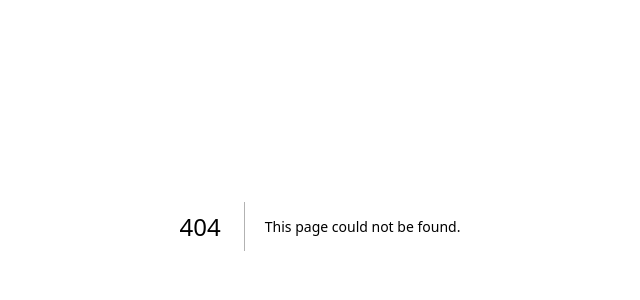
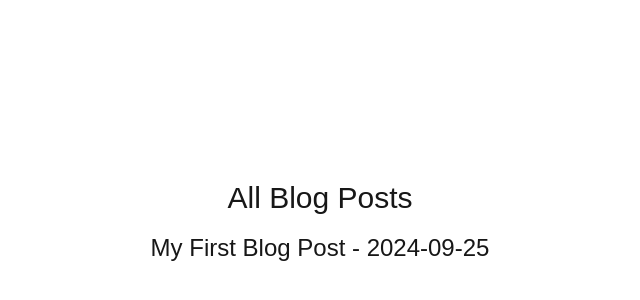
Before and after one commit to rohitjbcodeapp/nextcicd, a Next.js app: page /posts in a window 1280 px wide. Before the commit this address had no page. Shown: the part 174-474 px from the top of the page, without its empty margins (320-960 px from the left). Built offline with nearby package versions, Linux system fonts and the light colour scheme.

Commit message:
set blog with mdx

```diff
--- /dev/null
+++ b/app/posts/[slug]/page.tsx
@@ -0,0 +1,38 @@
+import fs from 'fs';
+import path from 'path';
+import matter from 'gray-matter';
+import { serialize } from 'next-mdx-remote/serialize';
+import { MDXRemote } from 'next-mdx-remote/rsc';
+
+export default async function PostPage({ params }) {
+  const { slug } = params;
+  const postsDirectory = path.join(process.cwd(), 'posts');
+  const filePath = path.join(postsDirectory, `${slug}.mdx`);
+  const fileContents = fs.readFileSync(filePath, 'utf8');
+  const { content, data } = matter(fileContents);
+
+  const mdxSource = await serialize(content);
+
+  return (
+    <div className='flex items-center justify-center min-h-screen text-center'>
+      <div>
+        <h1 className='text-3xl'>{data.title}</h1>
+        <p className='text-xl'>{data.date}</p>
+        <MDXRemote source={mdxSource} />
+      </div>
+    </div>
+
+  );
+}
+
+// Optional: If you need dynamic paths for SSG
+export async function generateStaticParams() {
+  const postsDirectory = path.join(process.cwd(), 'posts');
+  const filenames = fs.readdirSync(postsDirectory);
+
+  return filenames.map((filename) => {
+    return {
+      slug: filename.replace(/\.mdx$/, ''),
+    };
+  });
+}
--- /dev/null
+++ b/app/posts/page.tsx
@@ -0,0 +1,37 @@
+import fs from 'fs';
+import path from 'path';
+import matter from 'gray-matter';
+import Link from 'next/link';
+
+export default async function PostsPage() {
+  const postsDirectory = path.join(process.cwd(), 'posts');
+  const filenames = fs.readdirSync(postsDirectory);
+
+  const posts = filenames.map((filename) => {
+    const filePath = path.join(postsDirectory, filename);
+    const fileContents = fs.readFileSync(filePath, 'utf8');
+    const { data } = matter(fileContents);
+    const slug = filename.replace(/\.mdx$/, '');
+
+    return {
+      slug,
+      frontMatter: data,
+    };
+  });
+
+  return (
+    <div className='flex flex-col items-center justify-center min-h-screen text-center'>
+      <h1 className='text-3xl mb-4'>All Blog Posts</h1>
+      <ul className='flex flex-col items-center'>
+        {posts.map((post) => (
+          <li key={post.slug} className='text-2xl mb-2'>
+            <Link href={`/posts/${post.slug}`}>
+              {post.frontMatter.title} - {post.frontMatter.date}
+            </Link>
+          </li>
+        ))}
+      </ul>
+    </div>
+
+  );
+}
--- a/next.config.mjs
+++ b/next.config.mjs
@@ -1,10 +1,12 @@
 /** @type {import('next').NextConfig} */
 const nextConfig = {
-   output: 'export',
+  //  output: 'export',
+  // pageExtensions: ['js', 'jsx', 'ts', 'tsx', 'md', 'mdx'],
+  // extension: /\.mdx?$/,
+
 };
 
 export default nextConfig;
-
 
 //---------------------------
 // const isGithubActions = process.env.GITHUB_ACTIONS || false;
--- /dev/null
+++ b/posts/first-post.mdx
@@ -0,0 +1,15 @@
+---
+title: "My First Blog Post"
+date: "2024-09-25"
+description: "This is my first blog post using MDX in Next.js"
+---
+
+# Welcome to My Blog
+
+This is an MDX blog post with **Markdown** and embedded JSX components.
+
+<CustomComponent />
+
+## Section Two
+
+More content here...
```
Also changed, not shown: package.json (+10 -5 lines), 1 other file (tests, documents, lock files or other folders).
